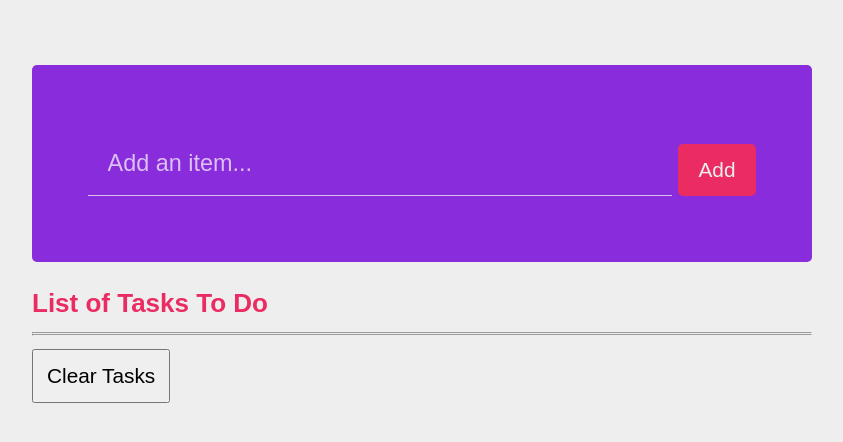
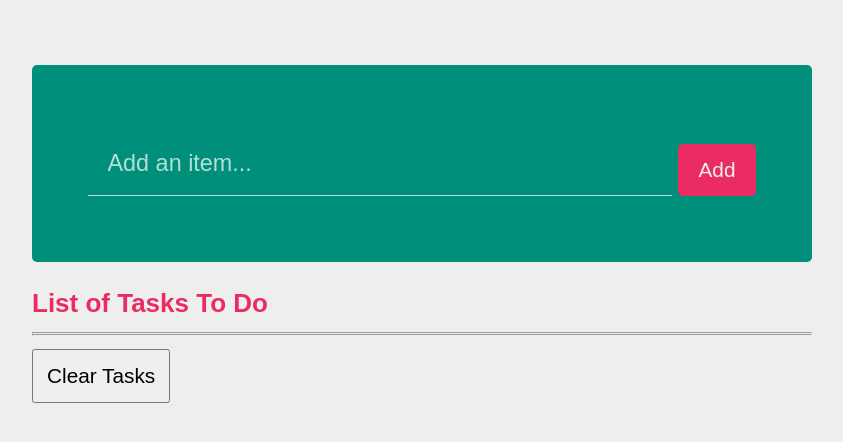
Before and after one commit to Ritiksaini2611/Task-manager, a plain HTML site: page index.html in a window 1280 px wide. Shown: the whole page, without its empty margins (218-1061 px from the left). Drawn offline with Linux system fonts and the light colour scheme.

Commit message:
final commit

```diff
--- a/styles.css
+++ b/styles.css
@@ -24,7 +24,7 @@ body {
 }
 
 .add-item {
-   background-color: #892cdc;
+   background-color: #008f7a;
    padding: 5rem 0;
    margin: 2rem auto;
    border: 1px solid transparent;
@@ -54,7 +54,8 @@ body {
 }
 
 .add-item form button {
-   width: 10%;
+   width: 6rem;
+   height: 4rem;
    font-size: 1.6rem;
    border: 1px solid transparent;
    border-radius: 5px;
```
Also changed, not shown: index.html (+0 -5 lines).
